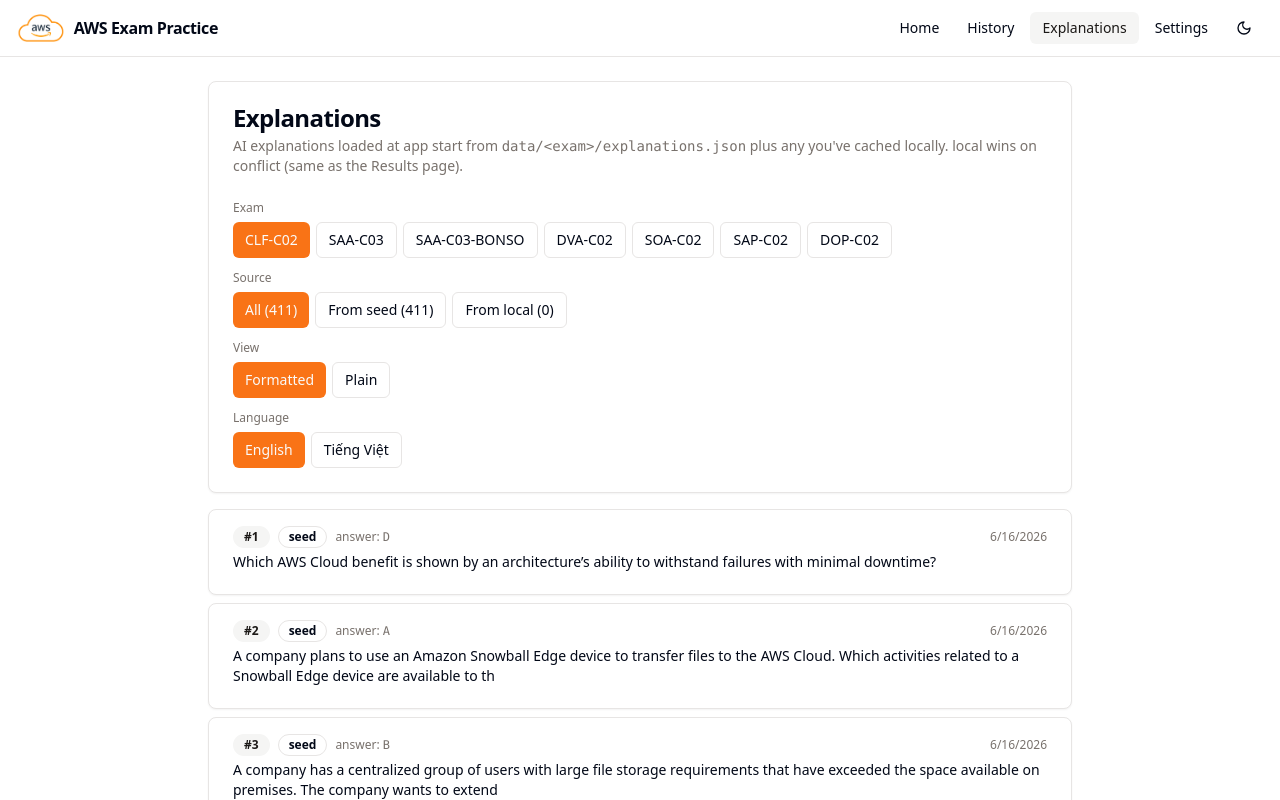
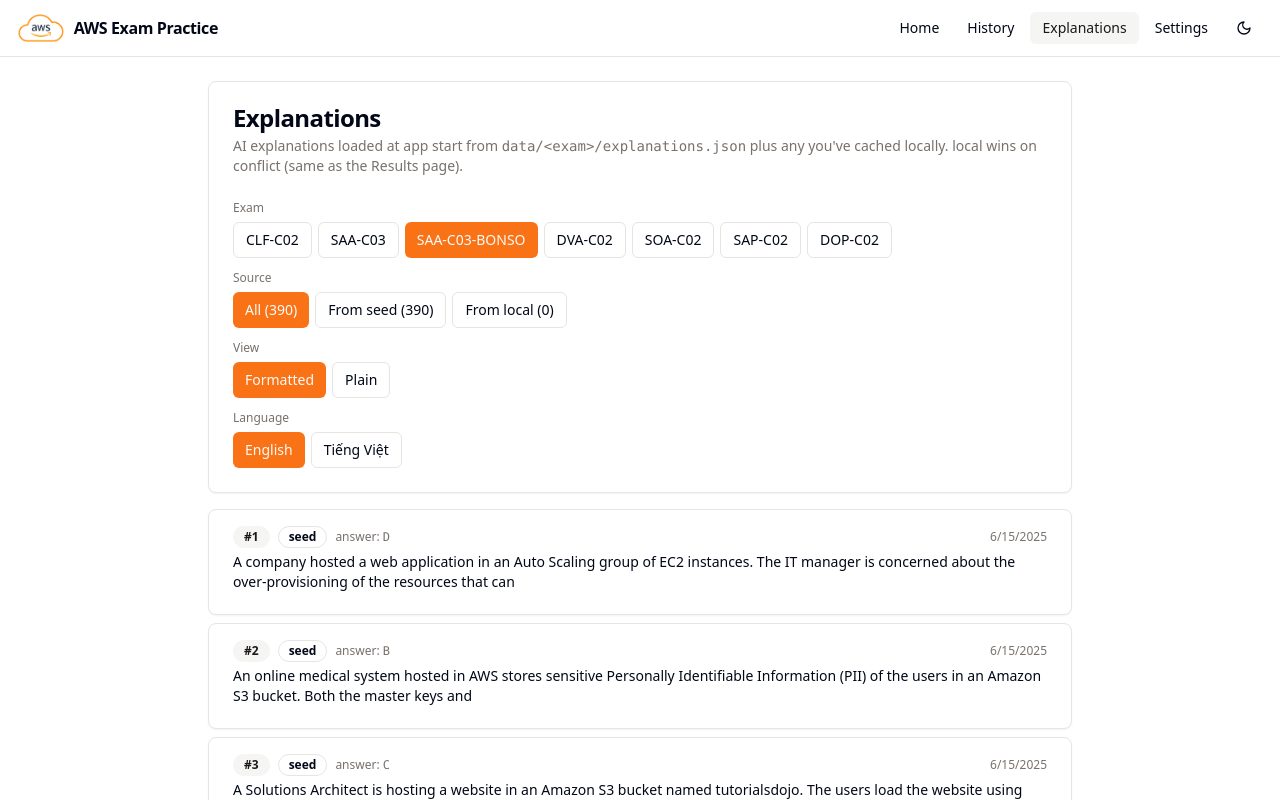
Before and after one commit to huyntp1103/aws-practice-exam, a React (Vite) app: page /explanations in a window 1280 px wide. Shown: the top 800 px of the page. Built offline with nearby package versions, Linux system fonts and the light colour scheme.

Commit message:
feat: improve result UI

```diff
--- a/src/pages/Explanations.tsx
+++ b/src/pages/Explanations.tsx
@@ -24,7 +24,10 @@ interface Row {
 
 export function Explanations() {
   const [searchParams, setSearchParams] = useSearchParams();
-  const examFilter = searchParams.get("exam") ?? EXAMS[0].code;
+  const examFilter =
+    searchParams.get("exam") ??
+    EXAMS.find((e) => e.code === "saa-c03-bonso")?.code ??
+    EXAMS[0].code;
   const sourceFilter = (searchParams.get("source") as Source | "all" | null) ?? "all";
 
   const [bank, setBank] = useState<ExamBank | null>(null);
--- a/src/pages/Home.tsx
+++ b/src/pages/Home.tsx
@@ -23,7 +23,7 @@ export function Home() {
   const nav = useNavigate();
   const [prefs, setPrefs] = useState<UserPrefs>(() => Storage.getPrefs());
   const [examCode, setExamCode] = useState<string>(
-    EXAMS.find((e) => e.code === "saa-c03")?.code ?? EXAMS[0].code
+    EXAMS.find((e) => e.code === "saa-c03-bonso")?.code ?? EXAMS[0].code
   );
   const [mode, setMode] = useState<Mode>(prefs.defaultMode);
   const [count, setCount] = useState<number>(prefs.defaultCount);
--- a/src/pages/Results.tsx
+++ b/src/pages/Results.tsx
@@ -30,8 +30,23 @@ export function Results() {
   const [attempt, setAttempt] = useState<Attempt | null>(null);
   const [err, setErr] = useState<string | null>(null);
   const [filter, setFilter] = useState<Filter>("all");
-  const [openQ, setOpenQ] = useState<number | null>(null);
+  const [openQ, setOpenQ] = useState<Set<number>>(() => new Set());
   const [explanations, setExplanations] = useState<Record<string, Explanation>>({});
+  const cardRefs = useRef<Map<number, HTMLDivElement>>(new Map());
+
+  function openQuestion(qNum: number) {
+    setOpenQ((prev) => {
+      const next = new Set(prev);
+      if (next.has(qNum)) next.delete(qNum);
+      else next.add(qNum);
+      return next;
+    });
+    if (!openQ.has(qNum)) {
+      requestAnimationFrame(() => {
+        cardRefs.current.get(qNum)?.scrollIntoView({ behavior: "smooth", block: "start" });
+      });
+    }
+  }
 
   useEffect(() => {
     loadExamBank(examCode)
@@ -255,9 +270,16 @@ export function Results() {
           const picked = attempt.answers[qNum] ?? [];
           const key = normalizeAnswer(q.answer);
           const ok = isCorrect(q, picked);
-          const open = openQ === qNum;
+          const open = openQ.has(qNum);
           return (
-            <Card key={qNum}>
+            <Card
+              key={qNum}
+              ref={(el) => {
+                if (el) cardRefs.current.set(qNum, el);
+                else cardRefs.current.delete(qNum);
+              }}
+              className="scroll-mt-4"
+            >
               <CardContent className="py-4 space-y-2">
                 <div className="flex items-start gap-2">
                 {scoreable && (
@@ -270,7 +292,7 @@ export function Results() {
                 )}
                 <button
                   className="flex-1 text-left"
-                  onClick={() => setOpenQ(open ? null : qNum)}
+                  onClick={() => openQuestion(qNum)}
                 >
                   <div className="flex flex-wrap items-center gap-2">
                     <Badge variant="secondary">#{q.number}</Badge>
```
